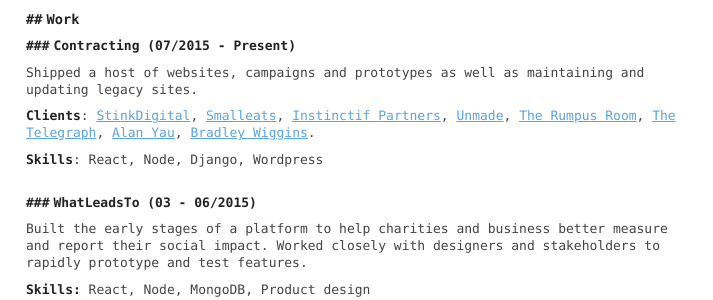
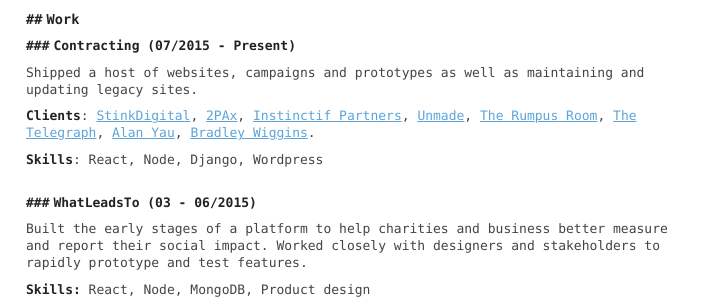
Before and after one commit to mcky/mcky.github.io, a Jekyll site: the page built from index.md, in a window 1280 px wide. Shown: the part 492-792 px from the top of the page, without its empty margins (0-713 px from the left). Built offline with Jekyll 4.4.1, drawn with Linux system fonts in a browser that asks for light colours.

Commit message:
Change smalleats to 2pax

```diff
--- a/index.md
+++ b/index.md
@@ -37,7 +37,7 @@
 
 _Clients_:
 [StinkDigital](http://stinkdigital.com){:target="_blank"},
-[Smalleats](http://smalleats.com){:target="_blank"},
+[2PAx](http://2pax.com){:target="_blank"},
 [Instinctif Partners](http://instinctif.com){:target="_blank"},
 [Unmade](https://unmade.com){:target="_blank"},
 [The Rumpus Room](http://trr.tv){:target="_blank"},
```
